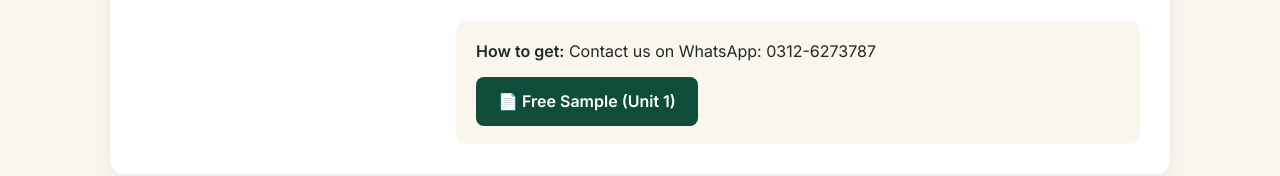
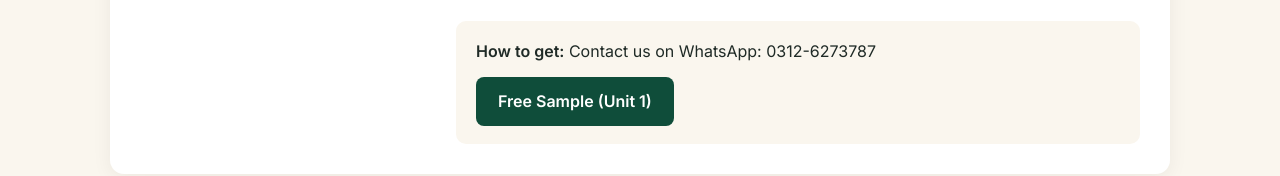
Before and after one commit to smalikkpr/Super-30, a plain HTML site: page downloads.html in a window 1280 px wide. Shown: the part 991-1167 px from the top of the page. Drawn offline with Linux system fonts and the light colour scheme.

```diff
--- a/downloads.html
+++ b/downloads.html
@@ -119,7 +119,7 @@
               <p><strong>How to get:</strong> Contact us on WhatsApp: 0312-6273787</p>
                             <a class="wa-btn" href="english11-teachers-sample-unit1.pdf" target="_blank"
                  style="background:#0f4d3a;">
-                📄 Free Sample (Unit 1)
+                Free Sample (Unit 1)
               </a>
             </div>
           </div>
```
